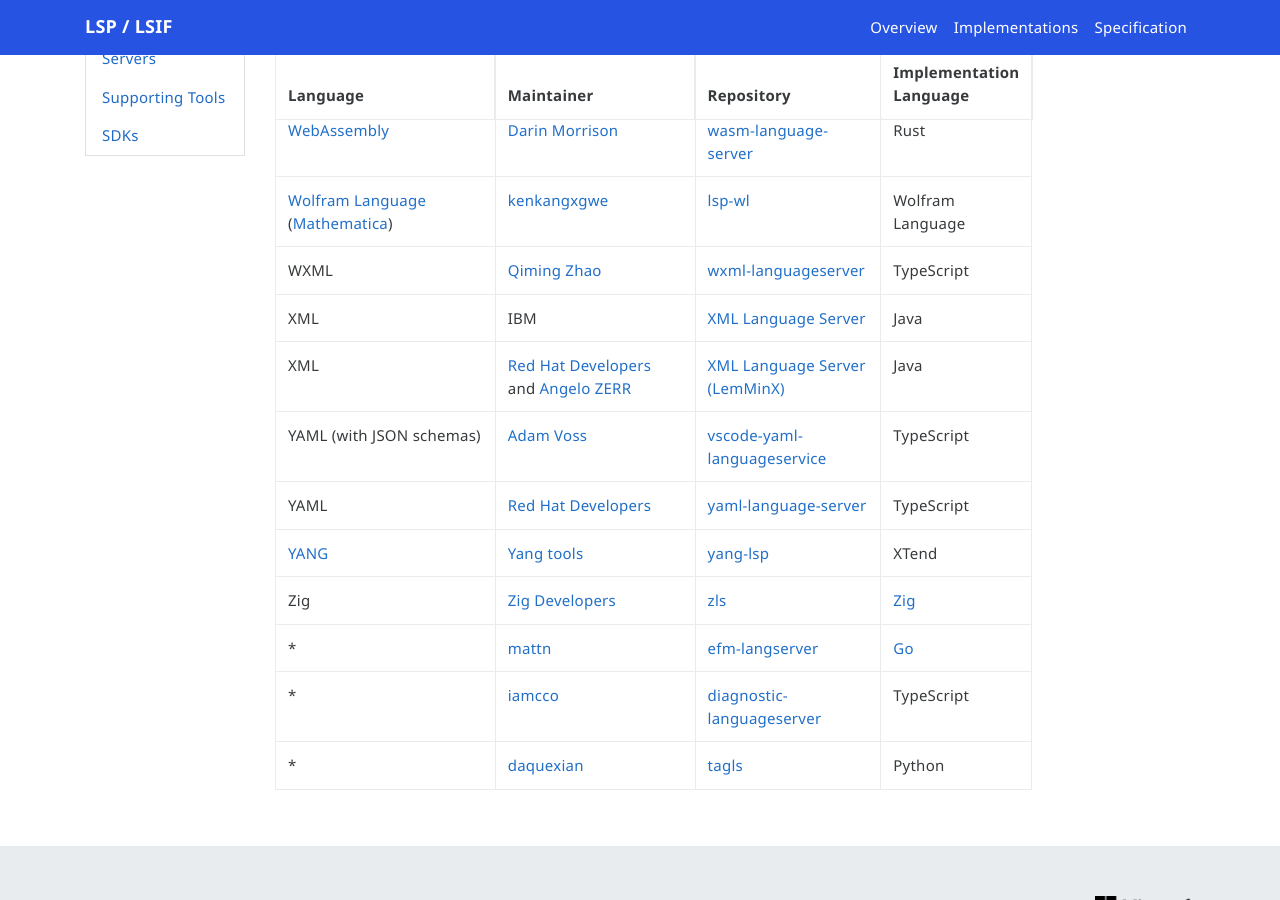
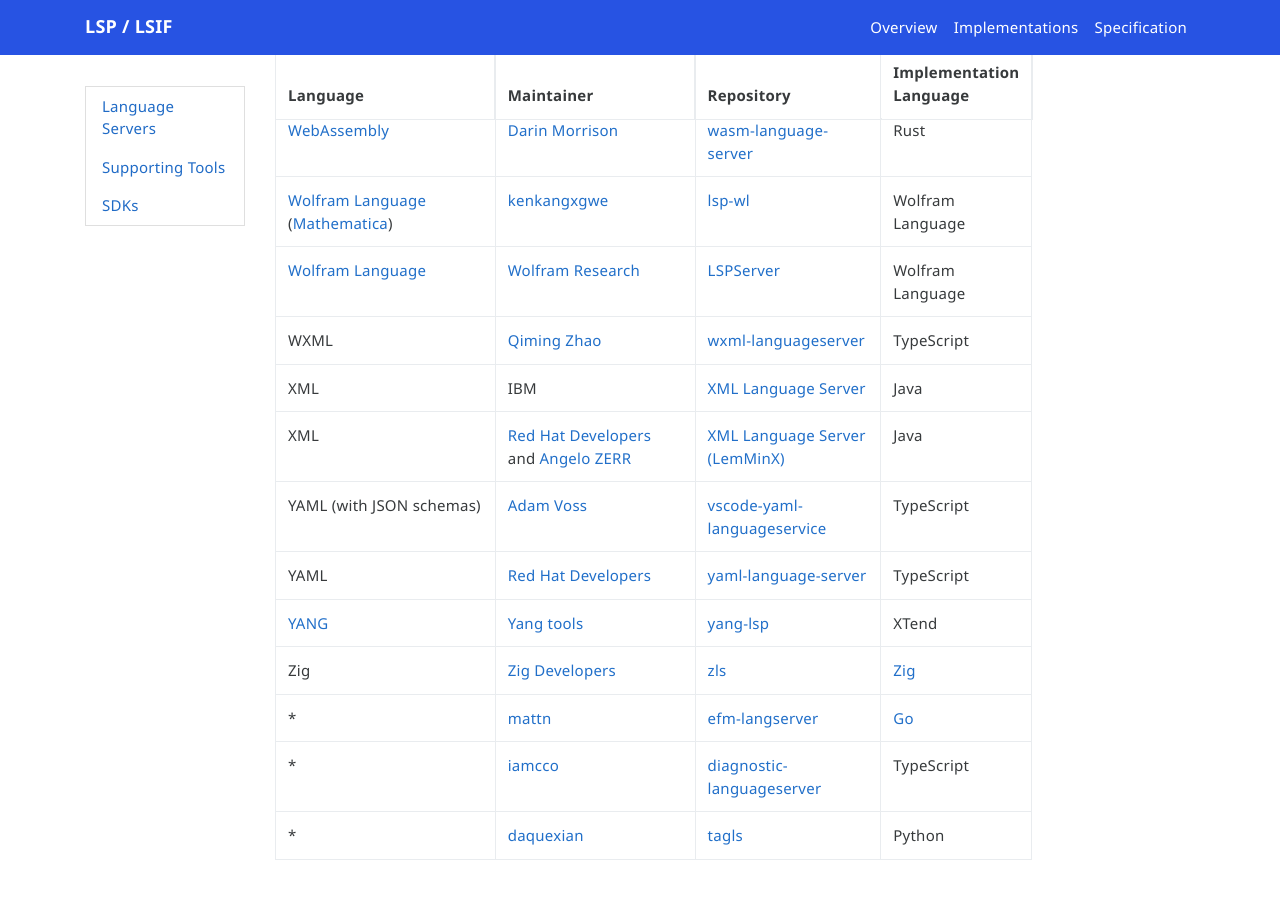
Before and after one commit to microsoft/language-server-protocol, a Jekyll site: the page built from _implementors/servers.md, in a window 1280 px wide and 900 px high, scrolled down 9307 px. Built offline with Jekyll 4.4.1, drawn with Linux system fonts in a browser that asks for light colours; nearby versions of some CDN libraries; comment, search, counter and statistics services are not loaded.

Commit message:
Add official Wolfram Language server

```diff
--- a/_implementors/servers.md
+++ b/_implementors/servers.md
@@ -170,6 +170,7 @@
 | Vue| [Pine Wu](https://github.com/octref) & [@HerringtonDarkholme](https://github.com/HerringtonDarkholme) | [vuejs/vetur](https://github.com/vuejs/vetur) | TypeScript |
 | [WebAssembly](https://webassembly.org/) | [Darin Morrison](https://github.com/darinmorrison) | [wasm-language-server](https://github.com/wasm-lsp/wasm-language-server) | Rust |
 | [Wolfram Language](https://www.wolfram.com/language/) ([Mathematica](https://www.wolfram.com/mathematica)) | [kenkangxgwe](https://github.com/kenkangxgwe) | [lsp-wl](https://github.com/kenkangxgwe/lsp-wl) | Wolfram Language |
+| [Wolfram Language](https://www.wolfram.com) | [Wolfram Research](https://github.com/WolframResearch) | [LSPServer](https://github.com/WolframResearch/lspserver) | Wolfram Language |
 | WXML| [Qiming Zhao](https://github.com/chemzqm)| [wxml-languageserver](https://github.com/chemzqm/wxml-languageserver) | TypeScript |
 | XML | IBM | [XML Language Server](https://github.com/microclimate-devops/xml-language-server) | Java |
 | XML | [Red Hat Developers](https://github.com/redhat-developer) and [Angelo ZERR](https://github.com/angelozerr/) | [XML Language Server (LemMinX)](https://github.com/eclipse/lemminx) | Java |
```
